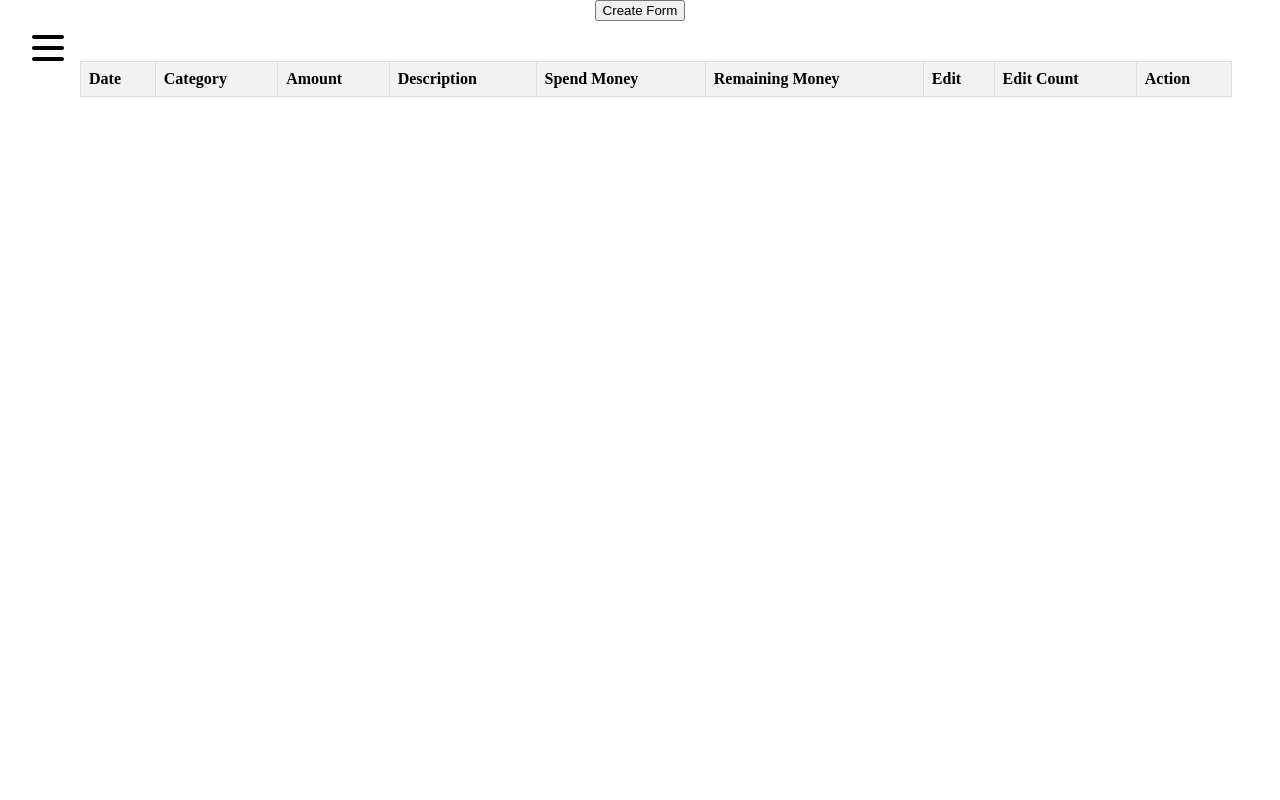
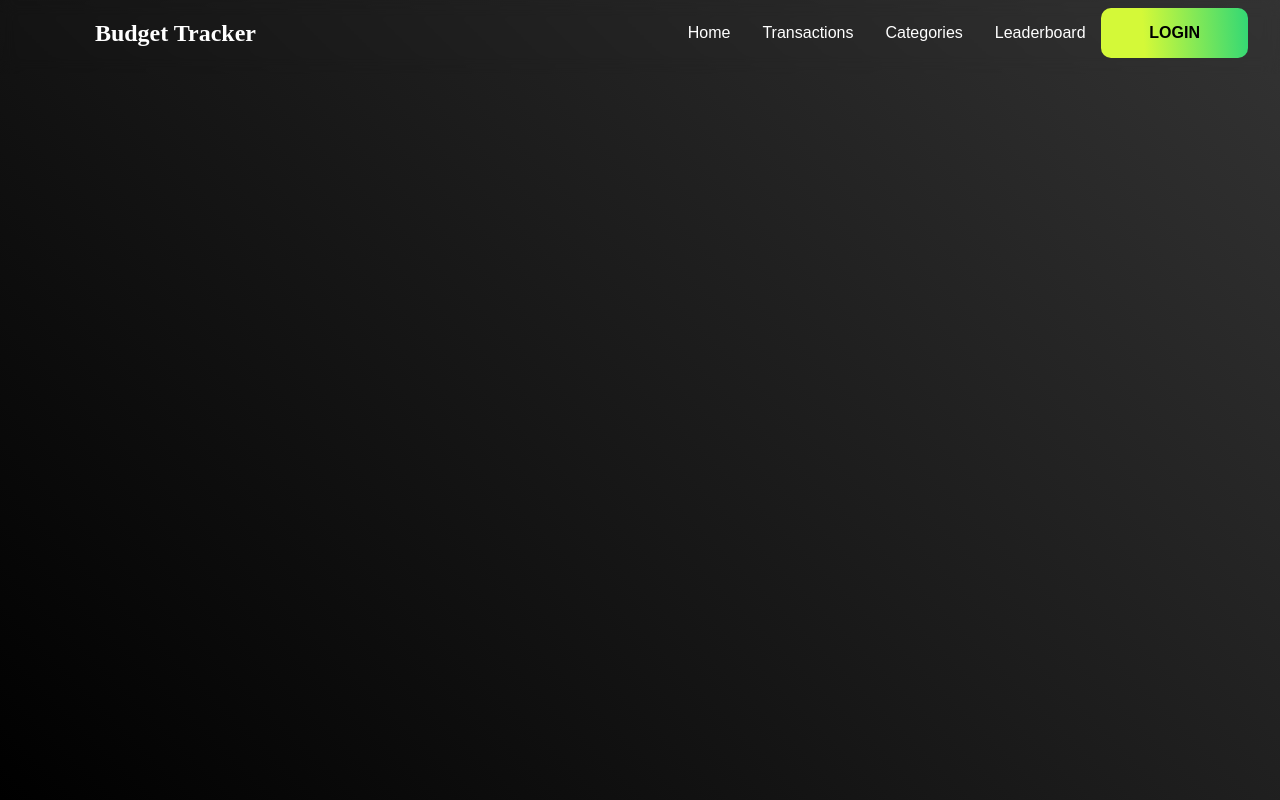
Before and after one commit to Anku9053/Budget_Tracker, a React (Create React App) app: page / in a window 1280 px wide. Built offline with nearby package versions, Linux system fonts and the light colour scheme.

Commit message:
done with today

```diff
--- a/package.json
+++ b/package.json
@@ -6,6 +6,7 @@
     "@chakra-ui/react": "^2.8.2",
     "@fortawesome/free-solid-svg-icons": "^6.5.1",
     "@fortawesome/react-fontawesome": "^0.2.0",
+    "@react-spring/web": "^9.7.3",
     "@testing-library/jest-dom": "^5.17.0",
     "@testing-library/react": "^13.4.0",
     "@testing-library/user-event": "^13.5.0",
@@ -18,6 +19,7 @@
     "react-redux": "^9.0.4",
     "react-router-dom": "^6.21.3",
     "react-scripts": "5.0.1",
+    "react-tinder-card": "^1.6.4",
     "redux": "^5.0.1",
     "redux-thunk": "^3.1.0",
     "styled-components": "^5.3.11",
--- a/src/App.css
+++ b/src/App.css
@@ -227,3 +227,27 @@ code {
   /* border: 2px  solid red; */
   bottom: 4rem;
 }
+
+
+body {
+  margin: 0;
+  overflow: hidden;
+}
+
+.App {
+  background: linear-gradient(45deg, #000, #333);
+  height: 100vh;
+  animation: glowingAnimation 3s infinite;
+}
+
+@keyframes glowingAnimation {
+  0% {
+    box-shadow: 0 0 10px 0px #000;
+  }
+  50% {
+    box-shadow: 0 0 20px 10px #000;
+  }
+  100% {
+    box-shadow: 0 0 10px 0px #000;
+  }
+}
--- a/src/App.js
+++ b/src/App.js
@@ -7,14 +7,20 @@ import BudgetList from './Pages/BudgetList';
 import BudgetForm from './Pages/BudgetForm';
 import AppBurger from './Burger/AppBurger';
 import MainRoutes from './Pages/MainRoutes';
+import HomePageNavBar from './Pages/HomePageNavBar';
+import Homepage from './Pages/Homepage';
+
 function App() {
 
   return (
     <div className='App'>
       {/* <MainRoutes/> */}
-      <AppBurger/>
-      <BudgetForm/>
-      <BudgetTable/>
+      {/* <AppBurger/> */}
+      {/* <BudgetForm/> */}
+      {/* <BudgetTable/> */}
+      <HomePageNavBar/>
+      {/* <Homepage/> */}
+      {/* <Slider/> */}
     </div>
   );
 }
--- a/src/Css/HomePageNavBar.css
+++ b/src/Css/HomePageNavBar.css
@@ -1,32 +1,117 @@
-/* Add this to your existing CSS or create a new CSS file for your Navbar styles */
+/* App.css */
+/* ... existing styles ... */
 
 .navbar {
-    position: fixed;
-    top: 0;
-    left: 0;
-    width: 100%;
-    padding: 20px;
+  display: flex;
+  flex-direction: row;
+  justify-content: space-between;
+  align-items: center;
+  /* padding: 15px; */
+  margin-top: 3.5rem;
+  /* border: 2px solid red; */
+  color: #fff;
+  text-transform: capitalize;
+  background-color: none;
+  background-color: rgba(34, 32, 32, 0);
+  backdrop-filter: blur(8px);
+  opacity: 1;
+  width: 100%;
+  z-index: 5;
+  /* background-color: white; */
+}
+
+.logo {
+  font-size: 1.5rem;
+  font-weight: bold;
+}
+
+
+
+a{
+font-size: 1rem;
+font-family: Arial, Helvetica, sans-serif;
+    /* text-transform: uppercase; */
+    /* padding-top: 1rem; */
+    margin-right: 2rem;
+    text-decoration: none;
+
+    position: relative;
+    /* top: 2rem; */
+    left: 13rem;
+    /* border: 2px solid red; */
+    /* font-weight: bold; */
+    /* letter-spacing: 0.5rem; */
     color: white;
-    background-color: rgba(0, 0, 0, 0.3); /* Use rgba for transparent background */
-    z-index: 3; /* Make sure this is higher than the content's z-index */
+    text-decoration: none;
+    transition: color 0.3s linear;
+
+    @media (max-width: 576px) {
+      font-size: 1.5rem;
+      text-align: center;
+    }
+
+    &:hover {
+      color: yellow;
+    }
+
+    &::before {
+      content: "";
+      position: absolute;
+      width: 0;
+      height: 2px;
+      bottom: 0;
+      left: 0;
+      background-color: yellow;
+      visibility: hidden;
+      transition: all 0.3s ease-in-out;
+    }
+
+    &:hover::before {
+      visibility: visible;
+      width: 100%;
+    }
   }
 
-  /* If you want to hide the navbar when scrolling down and show it when scrolling up */
-  .navbar.hidden {
-    transform: translateY(-100%);
-    transition: transform 0.3s ease-in-out;
+
+  .Login_Button{
+    /* background-color: black; */
+    /* color: black; */
+    position: relative;
+    right: 2rem;
+    /* border: 1px solid red; */
+  }
+  p{
+    width: 100%;
+   text-align: center;
+   display: flex;
+   justify-content: center;
+   align-items: center;
+   color: black;
+   text-transform: uppercase;
+
+    /* border: 2px solid red; */
+    border: none;
+    border-radius: 10px;
+    font-size: bold;
+    font-family: Arial, Helvetica, sans-serif;
+    font-weight: 600;
+    margin-right: 6rem;
+    height: 50px;
+    width: 100%;
+    background: linear-gradient(85.8452deg, rgb(212, 249, 56) 29.1667%, rgb(50, 216, 117) 100%);;
+
   }
 
-  .navbar.visible {
-    transform: translateY(0);
-    transition: transform 0.3s ease-in-out;
+  p:hover{
+    cursor: pointer;
+animation: glow 2s infinite alternate;
   }
 
-  /* Example: Apply the hidden class when scrolling down and visible when scrolling up */
-  body.navbar-hidden .navbar {
-    transform: translateY(-100%);
+  @keyframes glow {
+  0% {
+    box-shadow: 0 0 5px rgba(255, 255, 0, 0.5);
   }
-
-  body.navbar-visible .navbar {
-    transform: translateY(0);
+  100% {
+    box-shadow: 0 0 20px rgba(255, 255, 0, 0.8);
   }
+}
--- a/src/Pages/HomePageNavBar.jsx
+++ b/src/Pages/HomePageNavBar.jsx
@@ -1,44 +1,25 @@
 // Navbar.js
 import React from 'react';
-import styled from 'styled-components';
-
-const Nav = styled.nav`
-  background-color: #333;
-  padding: 15px;
-  display: flex;
-  justify-content: space-between;
-  align-items: center;
-`;
-
-const Logo = styled.h1`
-  color: #fff;
-  margin: 0;
-`;
-
-const NavLinks = styled.div`
-  display: flex;
-`;
-
-const NavLink = styled.a`
-  color: #fff;
-  text-decoration: none;
-  margin-right: 20px;
-  &:hover {
-    text-decoration: underline;
-  }
-`;
+import "../Css/HomePageNavBar.css"
 
 const HomePageNavBar = () => {
   return (
-    <Nav>
-      <Logo>Budget Tracker</Logo>
-      <NavLinks>
-        <NavLink href="#">Home</NavLink>
-        <NavLink href="#">Transactions</NavLink>
-        <NavLink href="#">Categories</NavLink>
+    <nav className="navbar">
+      <div className="logo">Budget Tracker</div>
+      <div className="nav-links">
+        <a href="#">Home</a>
+        <a href="#">Transactions</a>
+        <a href="#">Categories</a>
+        <a href="#">Leaderboard</a>
 
-      </NavLinks>
-    </Nav>
+
+      </div>
+      <div className='Login_Button'>
+
+          <p>Login</p>
+
+        </div>
+    </nav>
   );
 };
 
--- a/src/Pages/Homepage.jsx
+++ b/src/Pages/Homepage.jsx
@@ -1,25 +1,10 @@
 import React from 'react';
 import '../Css/Homepage.css';
-import Nature from '../Assets/Video/fall_-_23881 (Original).mp4';
-import AppBurger from '../Burger/AppBurger';
 
 const Homepage = () => {
   return (
     <div className='container'>
-      <div className='content'>
-        <video className='video' src={Nature} autoPlay loop id='myVideo'>
-          <source  src={Nature} type='video/mp4' />
-        </video>
 
-
-
-        <div className='scrollable-content'>
-          <div className='scrollable-div'><p>Content 1</p></div>
-          <div className='scrollable-div'><p>Content 2</p></div>
-          <div className='scrollable-div'><p>Content 3</p></div>
-          <div className='scrollable-div'><p>Content 4</p></div>
-        </div>
-      </div>
     </div>
   );
 };
```
Also changed, not shown: 1 other file (tests, documents, lock files or other folders).
